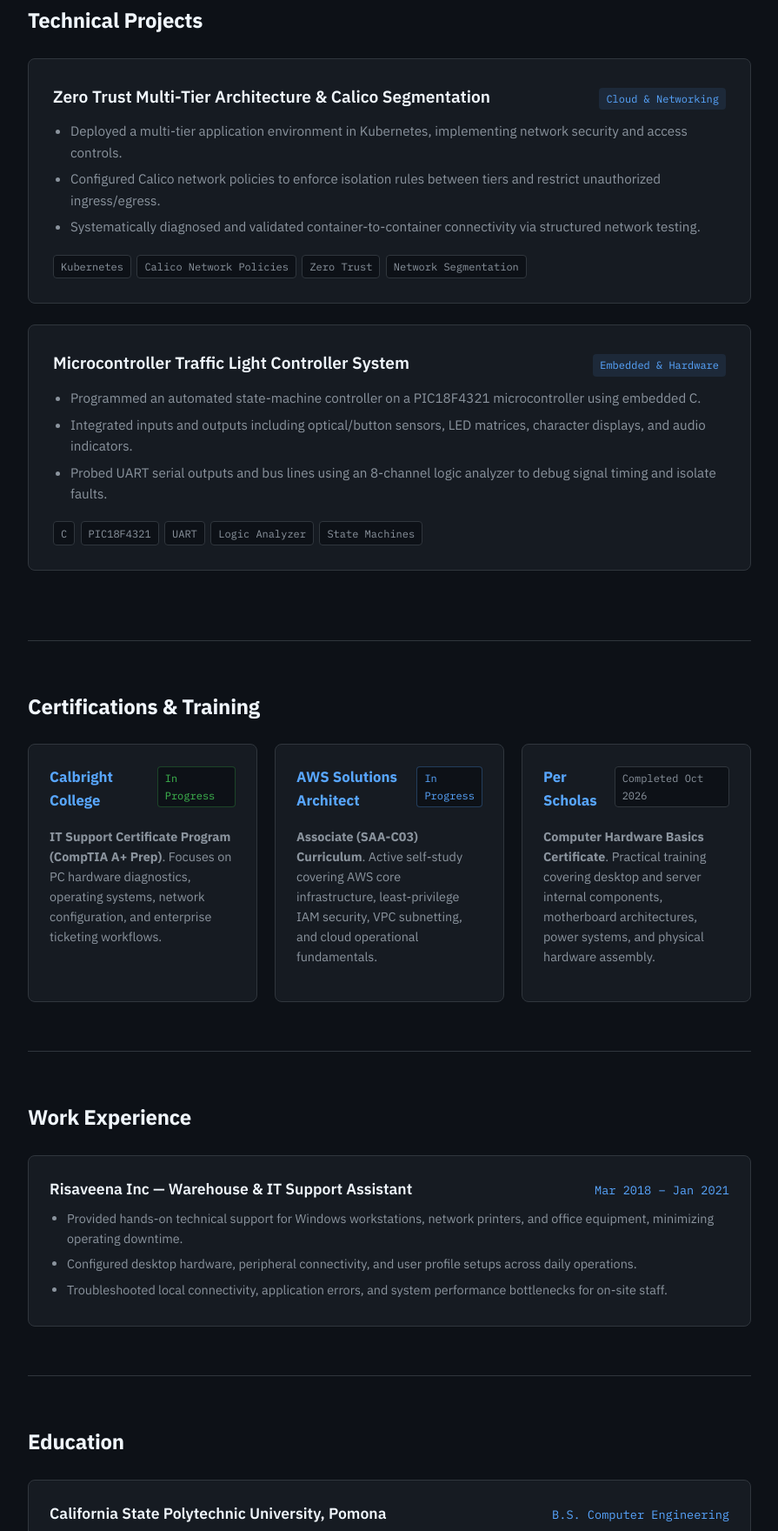
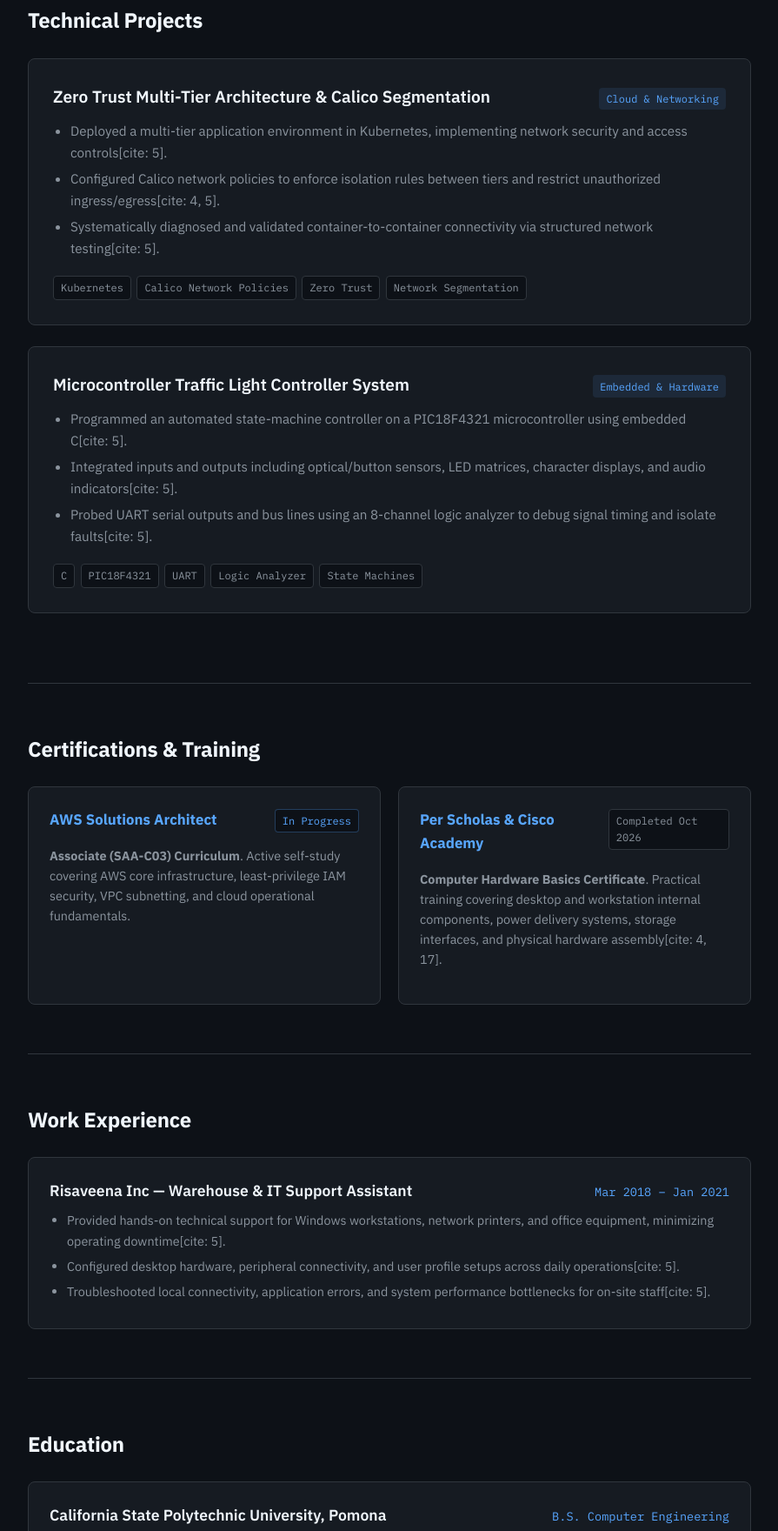
Before and after one commit to fariskhan99/fariskhan99.github.io, a plain HTML site: page index.html in a window 1280 px wide. Shown: the part 1040-2800 px from the top of the page at 87% size, without its empty margins (192-1087 px from the left). Drawn offline with Linux system fonts and the light colour scheme.

Commit message:
Update index.html

```diff
--- a/index.html
+++ b/index.html
@@ -258,7 +258,7 @@
       margin-bottom: 0.4rem;
     }
 
-    /* Experience Card */
+    /* Experience & Education Cards */
     .exp-card {
       background: var(--bg-card);
       border: 1px solid var(--border-subtle);
@@ -271,6 +271,7 @@
       justify-content: space-between;
       align-items: baseline;
       flex-wrap: wrap;
+      gap: 0.5rem;
       margin-bottom: 0.5rem;
     }
 
@@ -351,7 +352,7 @@
       <div class="skills-grid">
         <div class="skill-card">
           <h3>IT Operations &amp; Support</h3>
-          <p>Workstation assembly, OS imaging, hardware diagnostics, peripherals setup, and user issue resolution.</p>
+          <p>Workstation assembly, OS imaging, hardware diagnostics, peripherals setup, and user issue resolution[cite: 5].</p>
           <div class="tag-container">
             <span class="tag">Technical Support</span>
             <span class="tag">Hardware Troubleshooting</span>
@@ -375,7 +376,7 @@
 
         <div class="skill-card">
           <h3>Scripting &amp; Microcontrollers</h3>
-          <p>Procedural hardware programming, basic automation workflows, and fundamental database operations.</p>
+          <p>Procedural hardware programming, basic automation workflows, and fundamental database operations[cite: 4, 5].</p>
           <div class="tag-container">
             <span class="tag">C</span>
             <span class="tag">Basic Python</span>
@@ -397,9 +398,9 @@
           <span class="project-type">Cloud &amp; Networking</span>
         </div>
         <ul>
-          <li>Deployed a multi-tier application environment in Kubernetes, implementing network security and access controls.</li>
-          <li>Configured Calico network policies to enforce isolation rules between tiers and restrict unauthorized ingress/egress.</li>
-          <li>Systematically diagnosed and validated container-to-container connectivity via structured network testing.</li>
+          <li>Deployed a multi-tier application environment in Kubernetes, implementing network security and access controls[cite: 5].</li>
+          <li>Configured Calico network policies to enforce isolation rules between tiers and restrict unauthorized ingress/egress[cite: 4, 5].</li>
+          <li>Systematically diagnosed and validated container-to-container connectivity via structured network testing[cite: 5].</li>
         </ul>
         <div class="tag-container">
           <span class="tag">Kubernetes</span>
@@ -415,9 +416,9 @@
           <span class="project-type">Embedded &amp; Hardware</span>
         </div>
         <ul>
-          <li>Programmed an automated state-machine controller on a PIC18F4321 microcontroller using embedded C.</li>
-          <li>Integrated inputs and outputs including optical/button sensors, LED matrices, character displays, and audio indicators.</li>
-          <li>Probed UART serial outputs and bus lines using an 8-channel logic analyzer to debug signal timing and isolate faults.</li>
+          <li>Programmed an automated state-machine controller on a PIC18F4321 microcontroller using embedded C[cite: 5].</li>
+          <li>Integrated inputs and outputs including optical/button sensors, LED matrices, character displays, and audio indicators[cite: 5].</li>
+          <li>Probed UART serial outputs and bus lines using an 8-channel logic analyzer to debug signal timing and isolate faults[cite: 5].</li>
         </ul>
         <div class="tag-container">
           <span class="tag">C</span>
@@ -436,14 +437,6 @@
 
         <div class="skill-card">
           <div style="display: flex; justify-content: space-between; align-items: baseline; margin-bottom: 0.5rem;">
-            <h3>Calbright College</h3>
-            <span class="tag" style="color: var(--accent-green); border-color: rgba(63, 185, 80, 0.3);">In Progress</span>
-          </div>
-          <p><strong>IT Support Certificate Program (CompTIA A+ Prep)</strong>. Focuses on PC hardware diagnostics, operating systems, network configuration, and enterprise ticketing workflows.</p>
-        </div>
-
-        <div class="skill-card">
-          <div style="display: flex; justify-content: space-between; align-items: baseline; margin-bottom: 0.5rem;">
             <h3>AWS Solutions Architect</h3>
             <span class="tag" style="color: var(--accent-blue); border-color: rgba(88, 166, 255, 0.3);">In Progress</span>
           </div>
@@ -452,10 +445,10 @@
 
         <div class="skill-card">
           <div style="display: flex; justify-content: space-between; align-items: baseline; margin-bottom: 0.5rem;">
-            <h3>Per Scholas</h3>
+            <h3>Per Scholas &amp; Cisco Academy</h3>
             <span class="tag" style="color: var(--text-muted); border-color: var(--border-subtle);">Completed Oct 2026</span>
           </div>
-          <p><strong>Computer Hardware Basics Certificate</strong>. Practical training covering desktop and server internal components, motherboard architectures, power systems, and physical hardware assembly.</p>
+          <p><strong>Computer Hardware Basics Certificate</strong>. Practical training covering desktop and workstation internal components, power delivery systems, storage interfaces, and physical hardware assembly[cite: 4, 17].</p>
         </div>
 
       </div>
@@ -470,9 +463,9 @@
           <span class="exp-date">Mar 2018 &ndash; Jan 2021</span>
         </div>
         <ul>
-          <li>Provided hands-on technical support for Windows workstations, network printers, and office equipment, minimizing operating downtime.</li>
-          <li>Configured desktop hardware, peripheral connectivity, and user profile setups across daily operations.</li>
-          <li>Troubleshooted local connectivity, application errors, and system performance bottlenecks for on-site staff.</li>
+          <li>Provided hands-on technical support for Windows workstations, network printers, and office equipment, minimizing operating downtime[cite: 5].</li>
+          <li>Configured desktop hardware, peripheral connectivity, and user profile setups across daily operations[cite: 5].</li>
+          <li>Troubleshooted local connectivity, application errors, and system performance bottlenecks for on-site staff[cite: 5].</li>
         </ul>
       </div>
     </section>
@@ -480,13 +473,29 @@
     <!-- Education -->
     <section id="education">
       <h2 class="section-title">Education</h2>
-      <div class="exp-card">
+
+      <!-- Cal Poly Pomona -->
+      <div class="exp-card" style="margin-bottom: 1.25rem;">
         <div class="exp-header">
           <span class="exp-title">California State Polytechnic University, Pomona</span>
           <span class="exp-date">B.S. Computer Engineering</span>
         </div>
         <p style="color: var(--text-muted); font-size: 0.9rem; margin-top: 0.5rem;">
-          Relevant Coursework: Computer Networks, Operating Systems, Network Forensics, Fundamentals of Cybersecurity, Microcontrollers, Data Structures &amp; Algorithms, Software Engineering.
+          Relevant Coursework: Computer Networks, Operating Systems, Network Forensics, Fundamentals of Cybersecurity, Microcontrollers &amp; Embedded Systems, Data Structures &amp; Algorithms, Software Engineering[cite: 4, 5].
+        </p>
+      </div>
+
+      <!-- Calbright College -->
+      <div class="exp-card">
+        <div class="exp-header">
+          <span class="exp-title">Calbright College</span>
+          <span class="exp-date" style="color: var(--accent-green);">In Progress &bull; Enrolled Oct 2026</span>
+        </div>
+        <p style="color: var(--text-main); font-weight: 500; font-size: 0.95rem; margin-top: 0.25rem;">
+          IT Support Certificate Program (CompTIA A+ Preparation)
+        </p>
+        <p style="color: var(--text-muted); font-size: 0.9rem; margin-top: 0.5rem;">
+          Curriculum focused on PC hardware diagnostics, Windows/Linux operating system environments, network fundamentals (TCP/IP, DNS, DHCP), and enterprise technical support troubleshooting[cite: 4, 5].
         </p>
       </div>
     </section>
```
